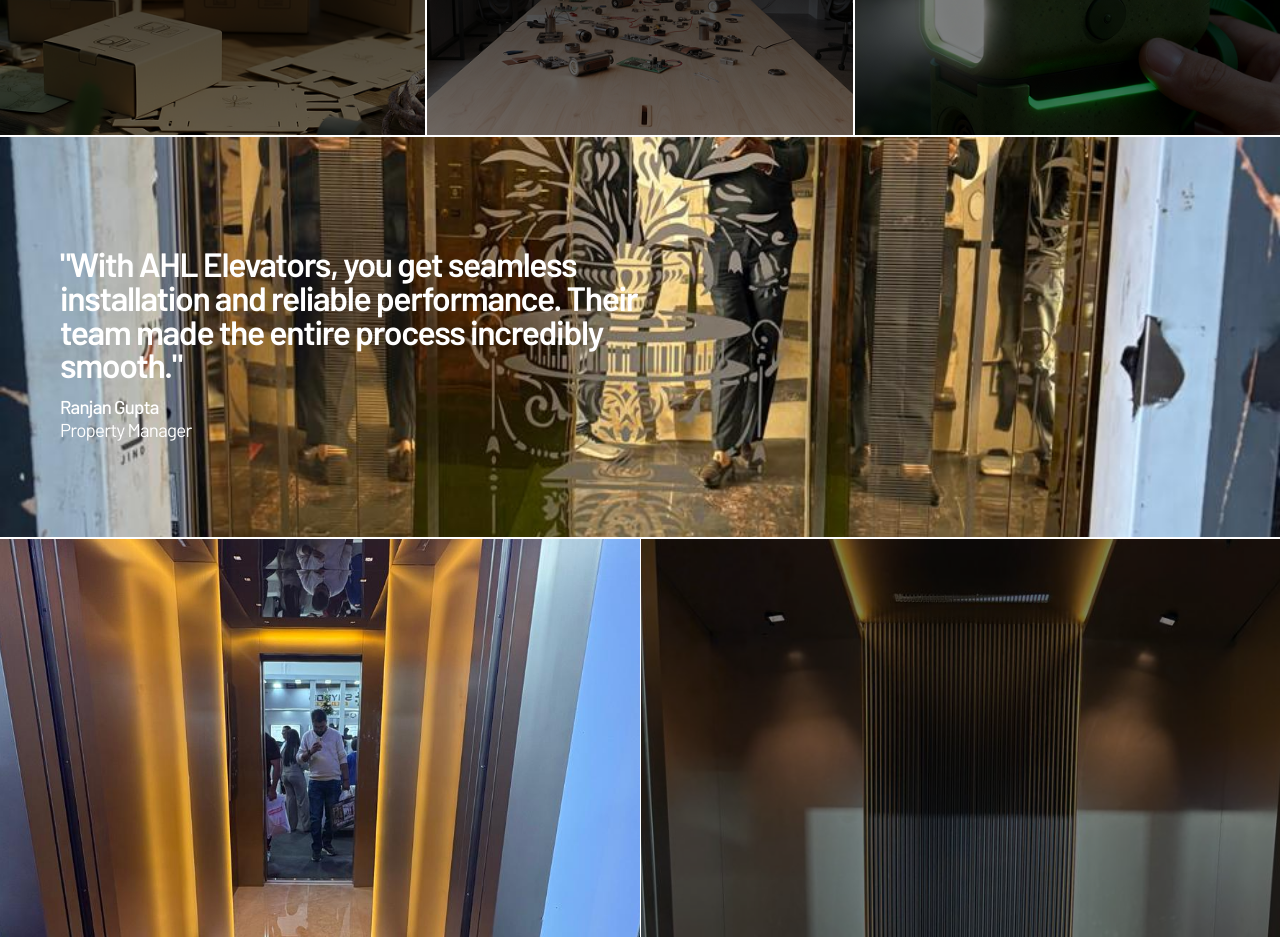
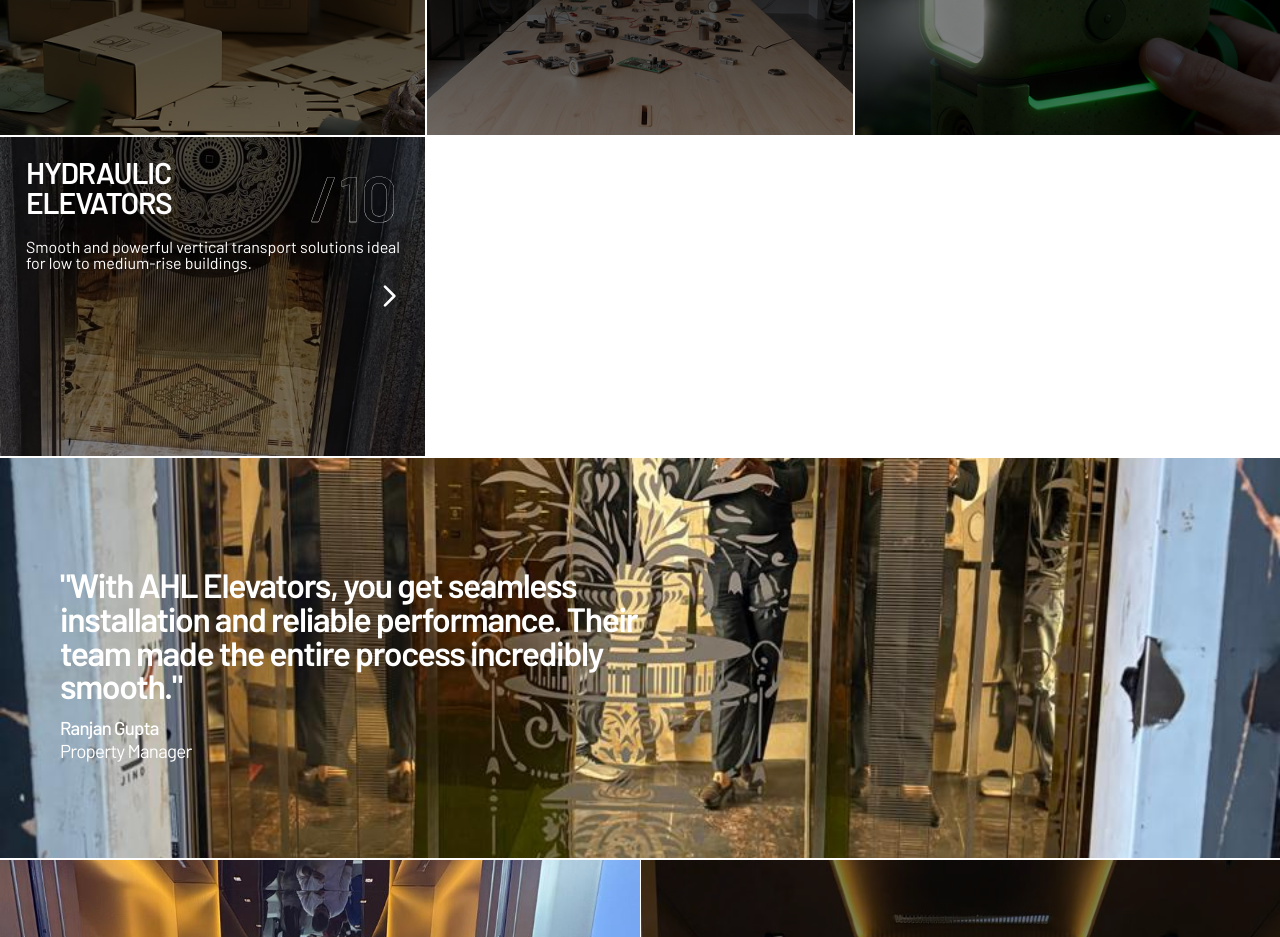
Before and after one commit to prannnjal/ahl, a Next.js app: page / in a window 1280 px wide. Shown: the part 2900-3837 px from the top of the page. Built offline with nearby package versions, Linux system fonts and the light colour scheme.

Commit message:
Initial commit

```diff
--- a/src/components/ServicesSection.js
+++ b/src/components/ServicesSection.js
@@ -64,6 +64,13 @@
       title: "FREIGHT ELEVATORS",
       description: "Heavy-duty solutions engineered to safely transport goods in industrial settings.",
       image: "/New folder (2)/Frame 41 (1).png",
+      showArrow: true
+    },
+    {
+      id: 10,
+      title: "HYDRAULIC ELEVATORS",
+      description: "Smooth and powerful vertical transport solutions ideal for low to medium-rise buildings.",
+      image: "/aura-elevators/WhatsApp_Image_2026-02-24_at_10.43.27_AM.jpeg",
       showArrow: true
     }
   ];
```
